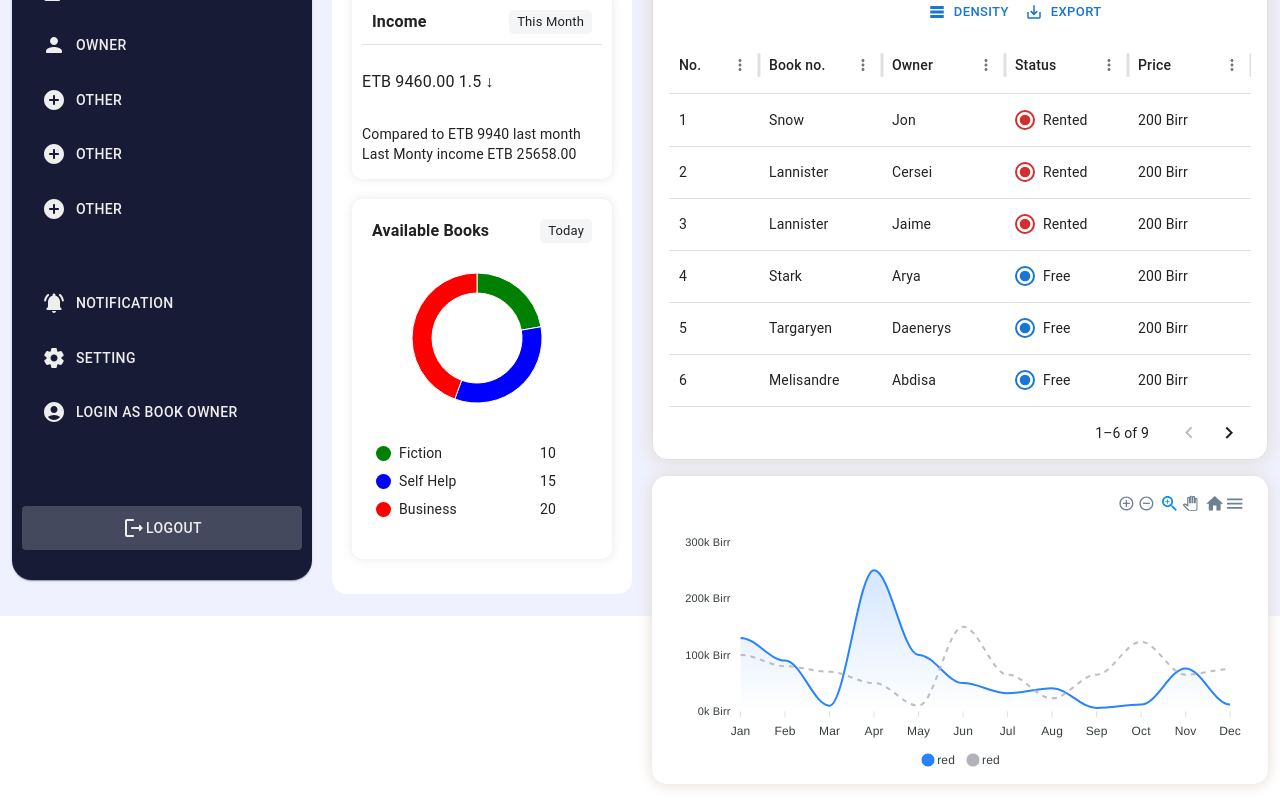
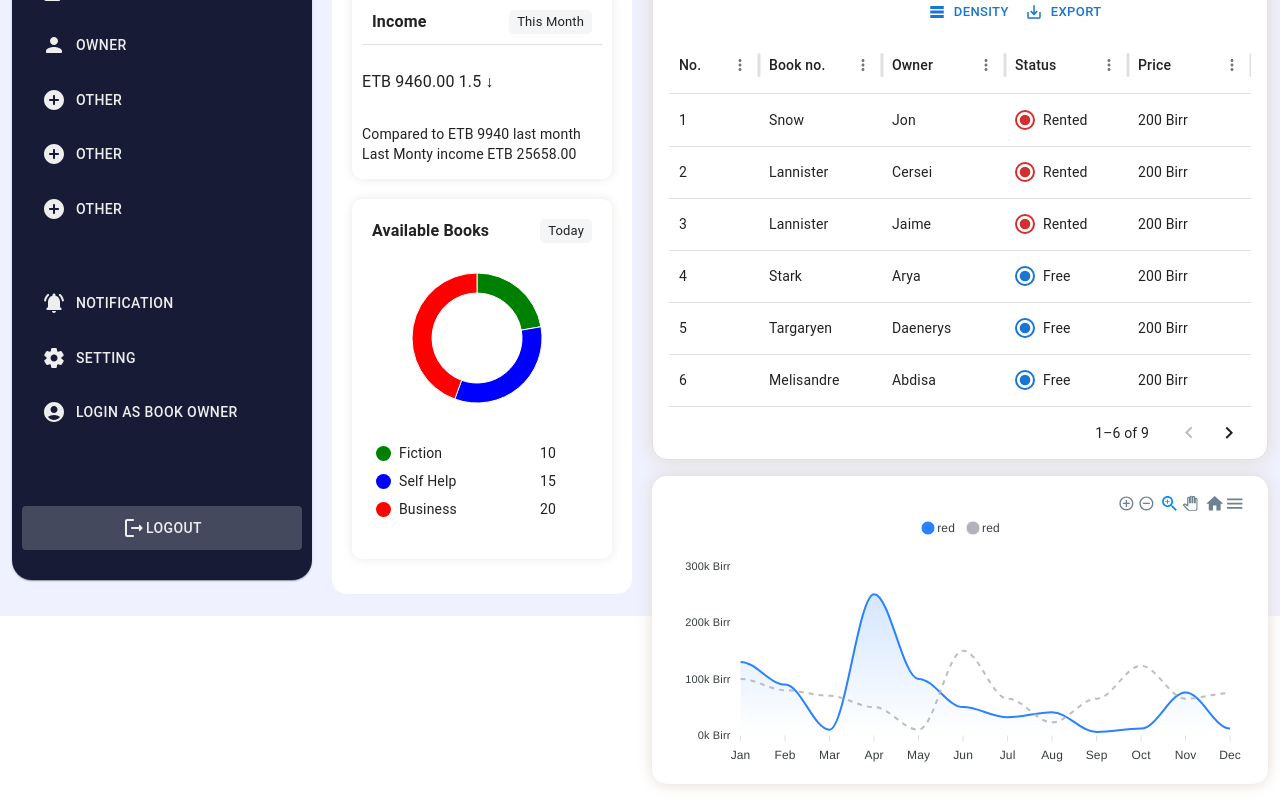
Before and after one commit to abdisaDev/book-rent, a React (Vite) app: page /admin/dashboard in a window 1280 px wide. Shown: the part 208-1008 px from the top of the page. Built offline with nearby package versions, Linux system fonts and the light colour scheme.

Commit message:
legend position

```diff
--- a/src/components/AreaChart/index.tsx
+++ b/src/components/AreaChart/index.tsx
@@ -21,6 +21,9 @@ function AreaChart() {
           options={{
             chart: { offsetY: 20 },
             colors: ['#2982FE', '#000000'],
+            legend: {
+              position: 'top',
+            },
             fill: {
               type: ['gradient', 'solid'],
               gradient: {
@@ -79,7 +82,6 @@ function AreaChart() {
             tooltip: {
               enabled: true,
             },
-
             yaxis: {
               show: true,
               min: 0,
```
